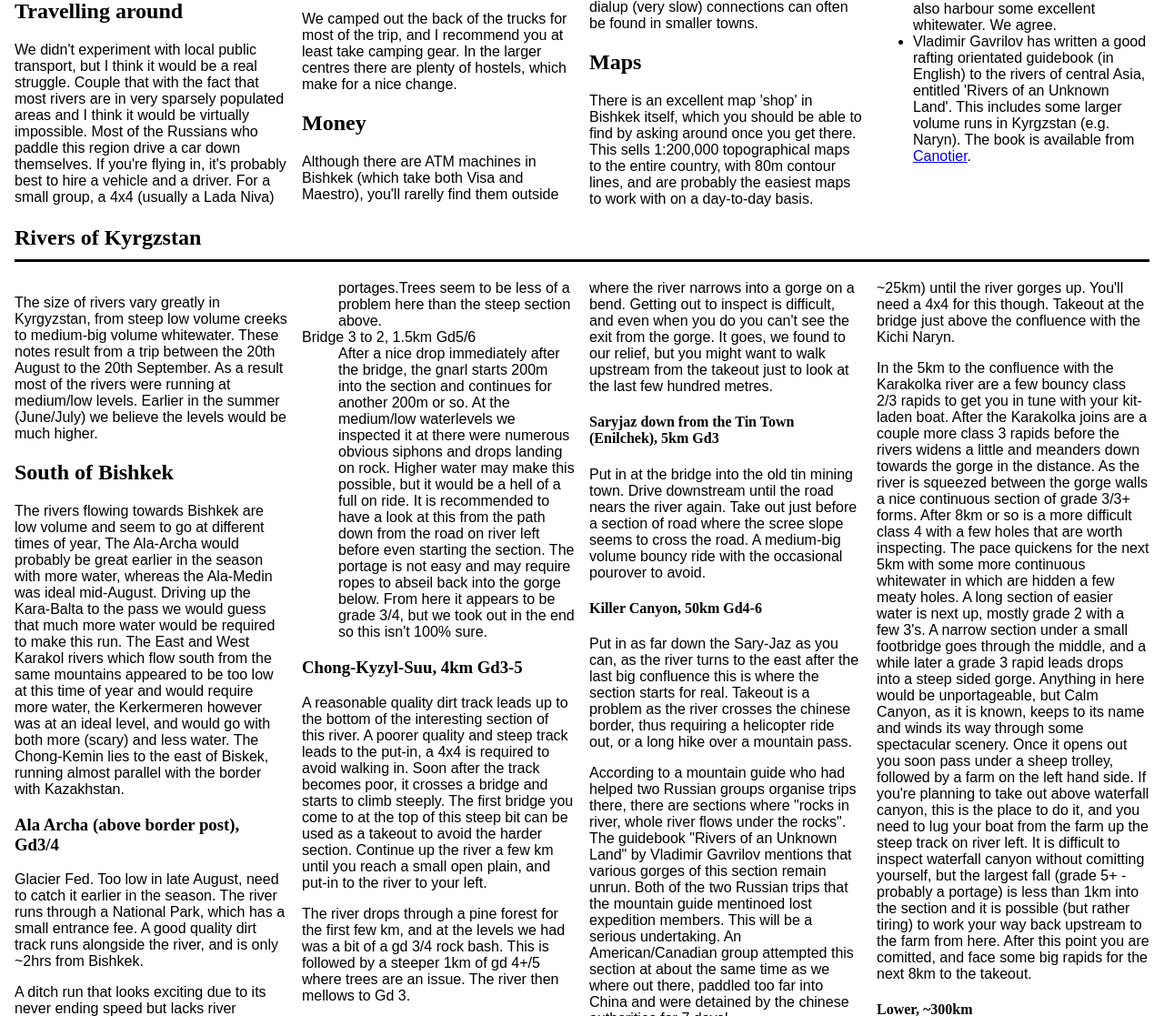
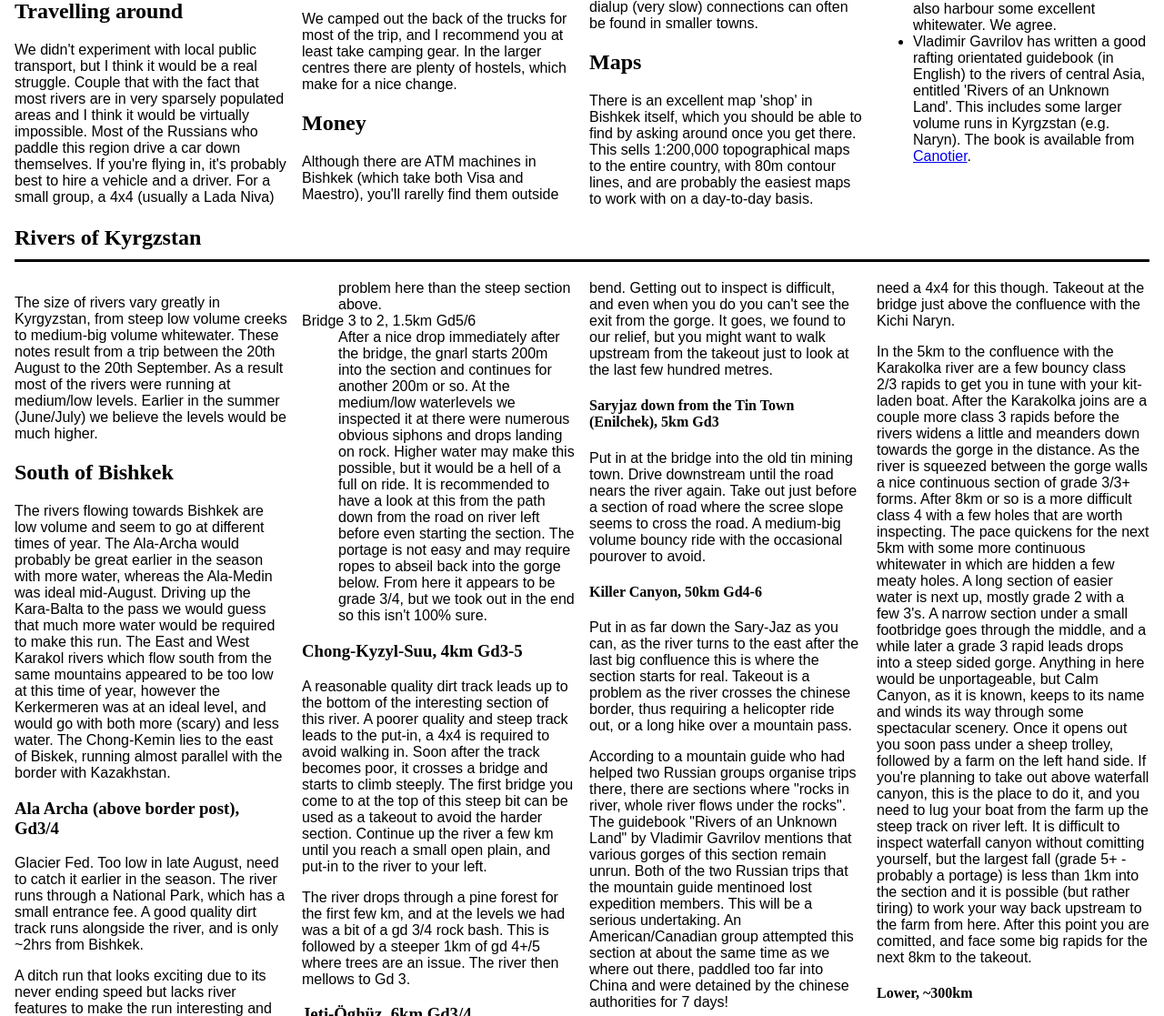
Before and after one commit to robtuley/kayakstan.rob.cx, a PHP site: page / in a window 1280 px wide. Shown: the part 682-1799 px from the top of the page at 91% size. Run offline with PHP 8.4, Linux system fonts and the light colour scheme; some libraries are stand-ins or nearby versions.

Commit message:
Minor text updates

```diff
--- a/index.php
+++ b/index.php
@@ -114,7 +114,7 @@ $(function() {
 
 <h2>South of Bishkek</h2>
 
-<p>The rivers flowing towards Bishkek are low volume and seem to go at different times of year, The Ala-Archa would probably be great earlier in the season with more water, whereas the Ala-Medin was ideal mid-August. Driving up the Kara-Balta to the pass we would guess that much more water would be required to make this run. The East and West Karakol rivers which flow south from the same mountains appeared to be too low at this time of year and would require more water, the Kerkermeren however was at an ideal level, and would go with both more (scary) and less water. The Chong-Kemin lies to the east of Biskek, running almost parallel with the border with Kazakhstan.</p>
+<p>The rivers flowing towards Bishkek are low volume and seem to go at different times of year. The Ala-Archa would probably be great earlier in the season with more water, whereas the Ala-Medin was ideal mid-August. Driving up the Kara-Balta to the pass we would guess that much more water would be required to make this run. The East and West Karakol rivers which flow south from the same mountains appeared to be too low at this time of year, however the Kerkermeren was at an ideal level, and would go with both more (scary) and less water. The Chong-Kemin lies to the east of Biskek, running almost parallel with the border with Kazakhstan.</p>
 
 <section id=ala-archa class=river>
 <h3>Ala Archa (above border post), Gd3/4</h3>
```
